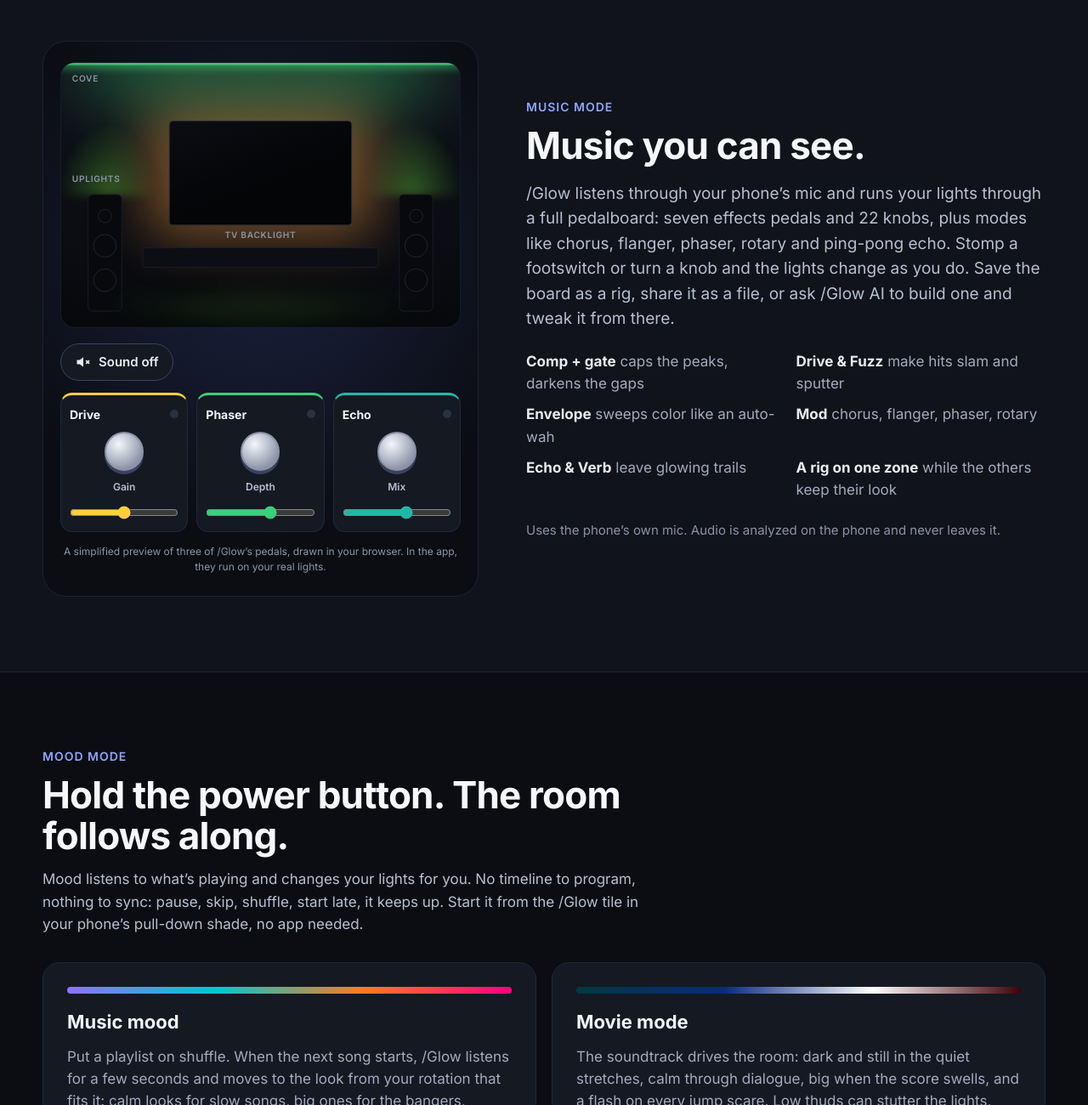
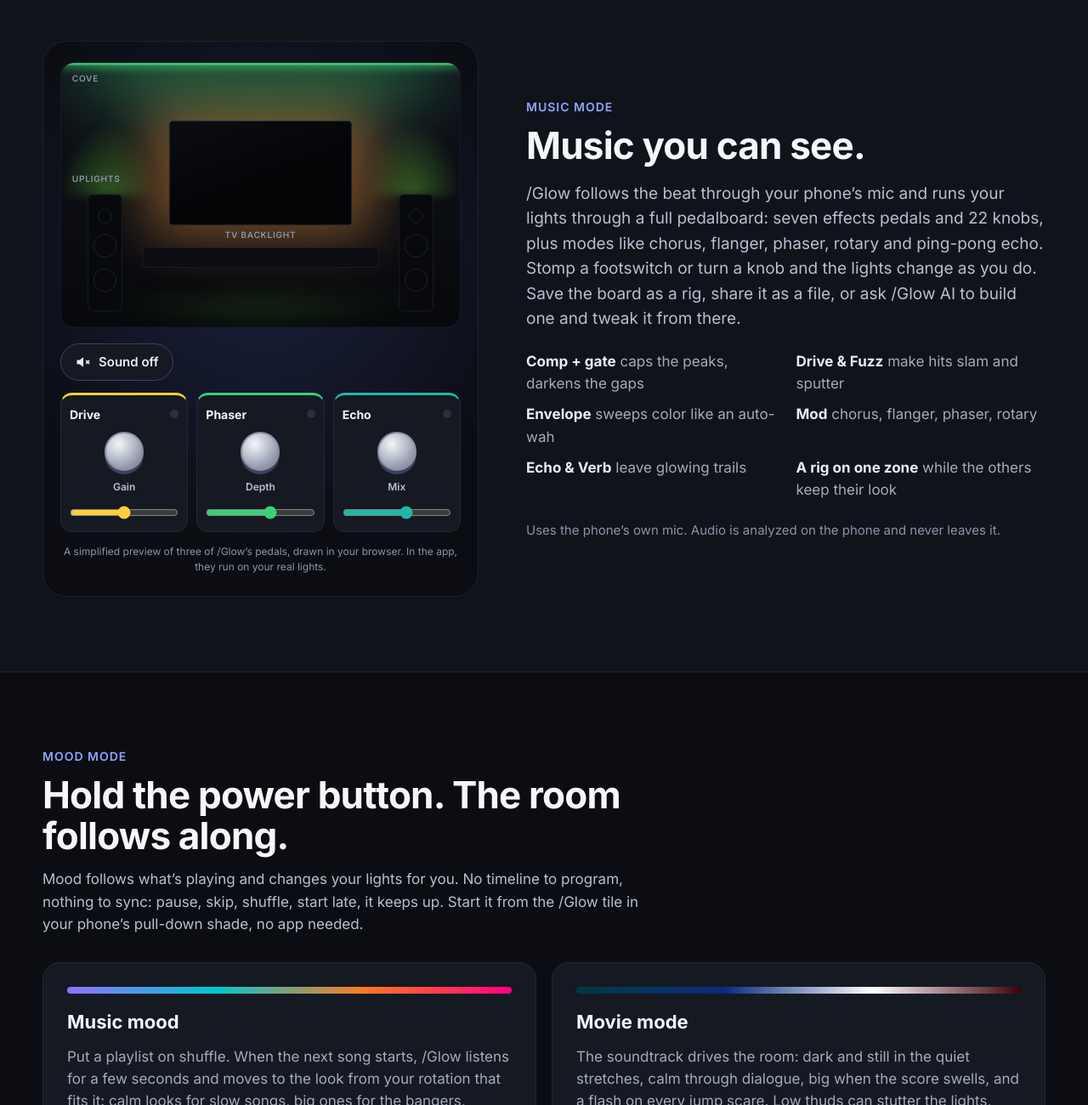
Before and after one commit to zburnsdrake/slashglow-site, a plain HTML site: page index.html in a window 1280 px wide. Shown: the part 917-2217 px from the top of the page at 85% size. Drawn offline with Linux system fonts and the light colour scheme.

Commit message:
Copy: /Glow follows the beat through the mic (not 'listens'); Mood follows what's playing
Co-Authored-By: Claude Opus 5.5 <noreply@anthropic.com>
Claude-Session: https://claude.ai/code/session_01Jz8E6RPxFgDoHfSDKmPJNo

```diff
--- a/index.html
+++ b/index.html
@@ -106,7 +106,7 @@ a{color:#8ea6ff}a:hover{color:#b8c6ff}
 <div style="flex: 1 1 480px; min-width: 0">
 <p style="margin: 0 0 10px; font-size: 14px; font-weight: 600; letter-spacing: 1px; text-transform: uppercase; color: #8ea6ff">Music mode</p>
 <h2 style="margin: 0 0 18px; font-family: Inter, sans-serif; font-size: clamp(30px, 4vw, 44px); line-height: 1.1; letter-spacing: -0.8px; color: #f5f7fb">Music you can see.</h2>
-<p style="margin: 0 0 22px; color: #b7bfd1; font-size: 19px">/Glow listens through your phone’s mic and runs your lights through a full pedalboard: seven effects pedals and 22 knobs, plus modes like chorus, flanger, phaser, rotary and ping-pong echo. Stomp a footswitch or turn a knob and the lights change as you do. Save the board as a rig, share it as a file, or ask /Glow AI to build one and tweak it from there.</p>
+<p style="margin: 0 0 22px; color: #b7bfd1; font-size: 19px">/Glow follows the beat through your phone’s mic and runs your lights through a full pedalboard: seven effects pedals and 22 knobs, plus modes like chorus, flanger, phaser, rotary and ping-pong echo. Stomp a footswitch or turn a knob and the lights change as you do. Save the board as a rig, share it as a file, or ask /Glow AI to build one and tweak it from there.</p>
 <div style="display: grid; grid-template-columns: repeat(auto-fit, minmax(200px, 1fr)); gap: 10px 24px; margin-bottom: 22px">
 <p style="margin: 0; color: #a3abbd"><b style="color: #e9ecf3">Comp + gate</b> caps the peaks, darkens the gaps</p>
 <p style="margin: 0; color: #a3abbd"><b style="color: #e9ecf3">Drive &amp; Fuzz</b> make hits slam and sputter</p>
@@ -123,7 +123,7 @@ a{color:#8ea6ff}a:hover{color:#b8c6ff}
 <section id="mood" style="max-width: 1180px; margin: 0 auto; padding: 88px 24px">
 <p style="margin: 0 0 10px; font-size: 14px; font-weight: 600; letter-spacing: 1px; text-transform: uppercase; color: #8ea6ff">Mood mode</p>
 <h2 style="margin: 0 0 14px; font-family: Inter, sans-serif; font-size: clamp(30px, 4vw, 44px); line-height: 1.1; letter-spacing: -0.8px; color: #f5f7fb; max-width: 760px">Hold the power button. The room follows along.</h2>
-<p style="margin: 0 0 32px; color: #b7bfd1; max-width: 720px">Mood listens to what’s playing and changes your lights for you. No timeline to program, nothing to sync: pause, skip, shuffle, start late, it keeps up. Start it from the /Glow tile in your phone’s pull-down shade, no app needed.</p>
+<p style="margin: 0 0 32px; color: #b7bfd1; max-width: 720px">Mood follows what’s playing and changes your lights for you. No timeline to program, nothing to sync: pause, skip, shuffle, start late, it keeps up. Start it from the /Glow tile in your phone’s pull-down shade, no app needed.</p>
 <div style="display: flex; flex-wrap: wrap; gap: 18px">
 <div style="flex: 1 1 340px; min-width: 0; background: #151922; border: 1px solid #222838; border-radius: 20px; padding: 28px">
 <p style="margin: 0 0 16px; height: 8px; border-radius: 4px; background: linear-gradient(90deg, #9070ff, #00c8d0, #ff7a20, #ff0080)"></p>
```
Also changed, not shown: cars.html (+1 -1 lines).
